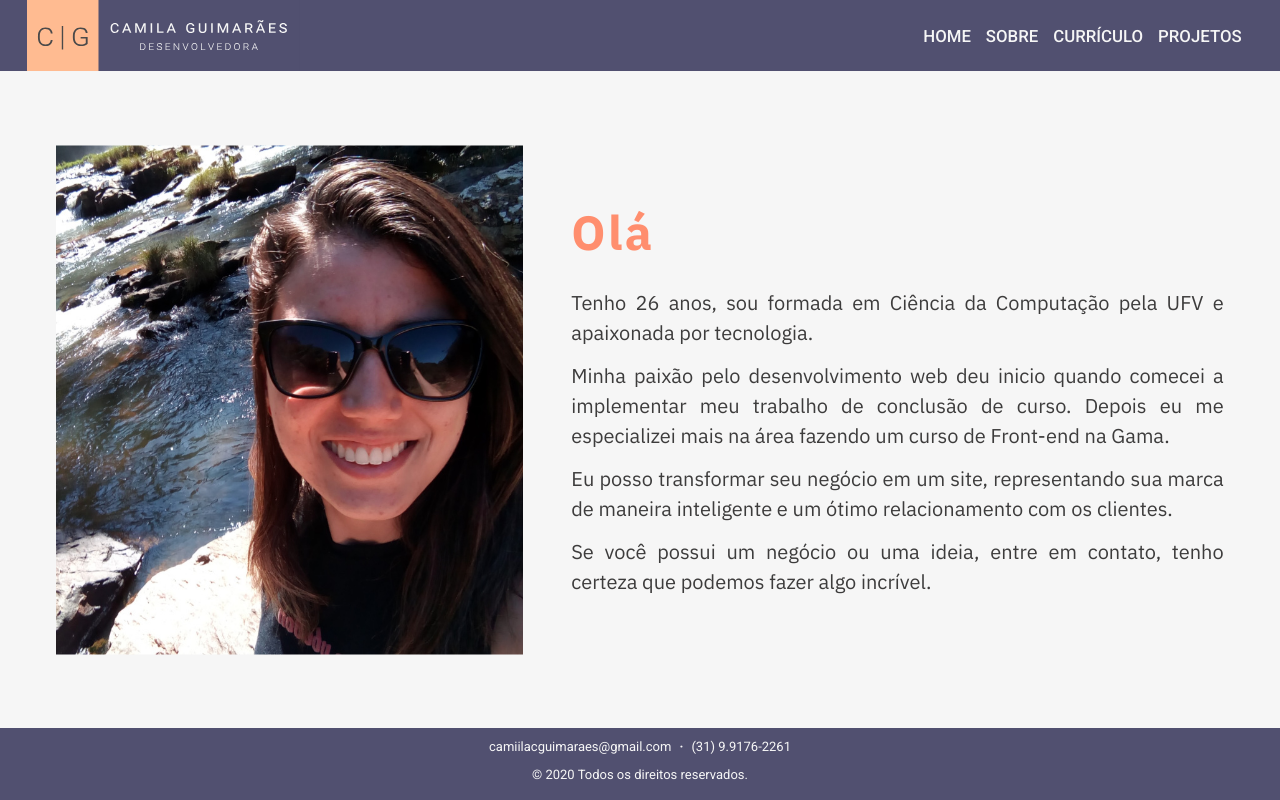
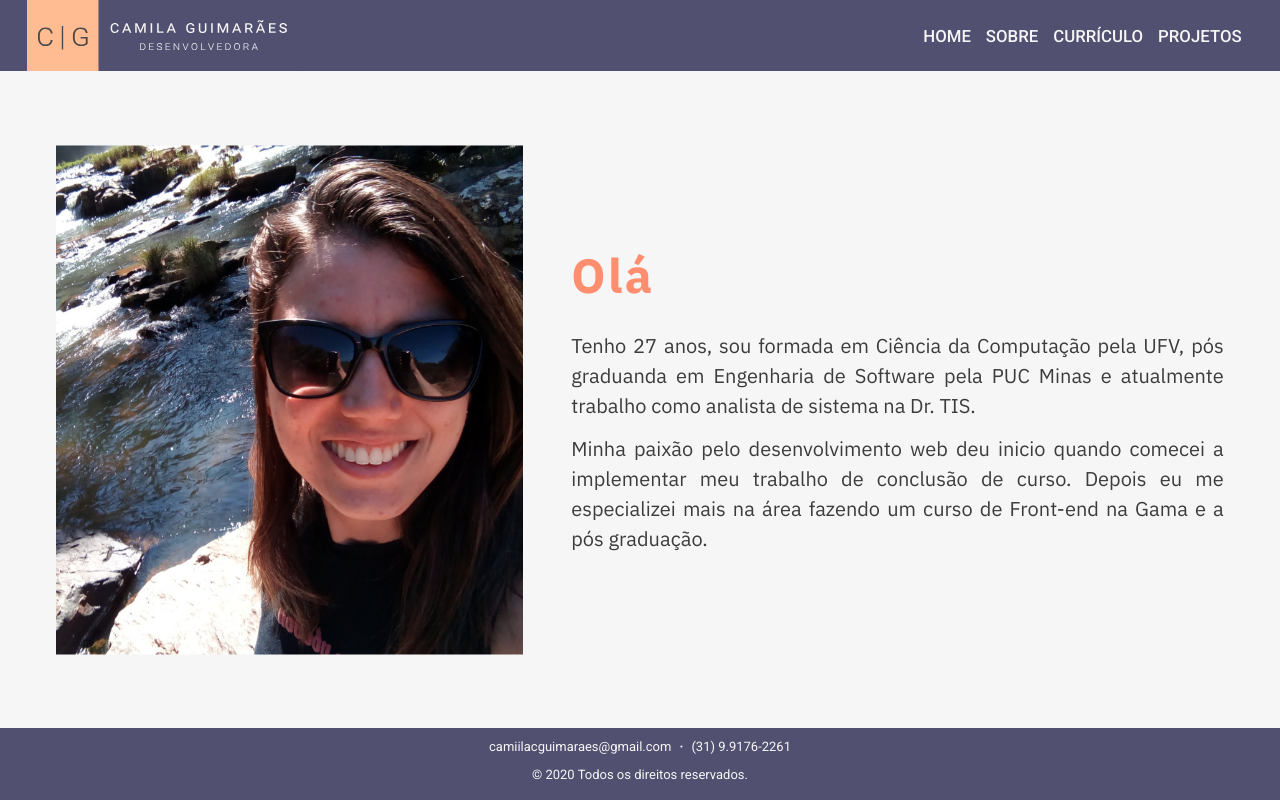
Before and after one commit to miilacg/portfolio, a Next.js app: page /SobreMim in a window 1280 px wide. Built offline with nearby package versions, Linux system fonts and the light colour scheme.

Commit message:
:recycle: alterações no sobre mim

```diff
--- a/src/pages/SobreMim.tsx
+++ b/src/pages/SobreMim.tsx
@@ -13,21 +13,14 @@ export default function SobreMim() {
         <Typography variant='h1'>Olá</Typography>
 
         <Typography variant='body1'>
-          Tenho 26 anos, sou formada em Ciência da Computação
-          pela UFV e apaixonada por tecnologia.
+          Tenho 27 anos, sou formada em Ciência da Computação
+          pela UFV, pós graduanda em Engenharia de Software pela PUC Minas
+          e atualmente trabalho como analista de sistema na Dr. TIS.
         </Typography>
         <Typography variant='body1'>
           Minha paixão pelo desenvolvimento web deu inicio quando comecei a
           implementar meu trabalho de conclusão de curso. Depois eu me especializei
-          mais na área fazendo um curso de Front-end na Gama.
-        </Typography>
-        <Typography variant='body1'>
-          Eu posso transformar seu negócio em um site, representando sua marca de
-          maneira inteligente e um ótimo relacionamento com os clientes.
-        </Typography>
-        <Typography variant='body1'>
-          Se você possui um negócio ou uma ideia, entre em contato, tenho certeza
-          que podemos fazer algo incrível.
+          mais na área fazendo um curso de Front-end na Gama e a pós graduação.
         </Typography>
       </div>
     </main>
```
